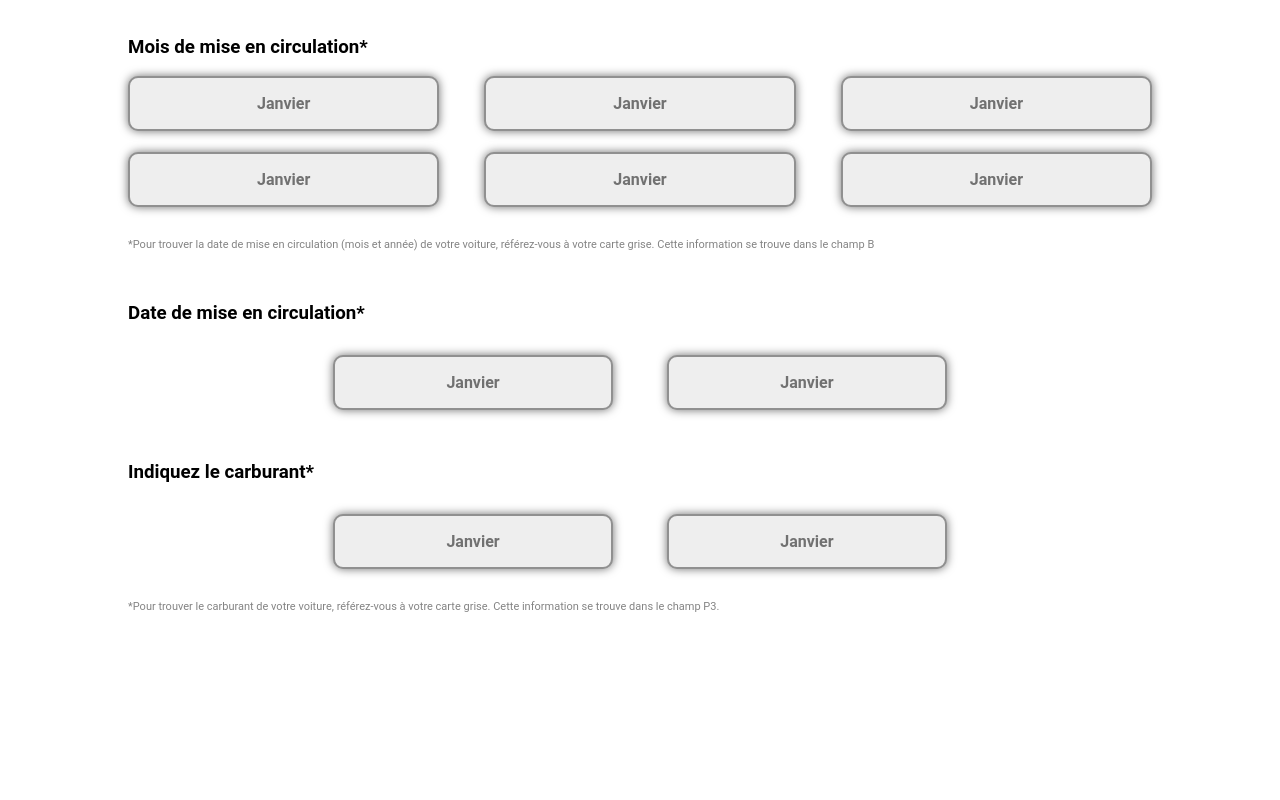
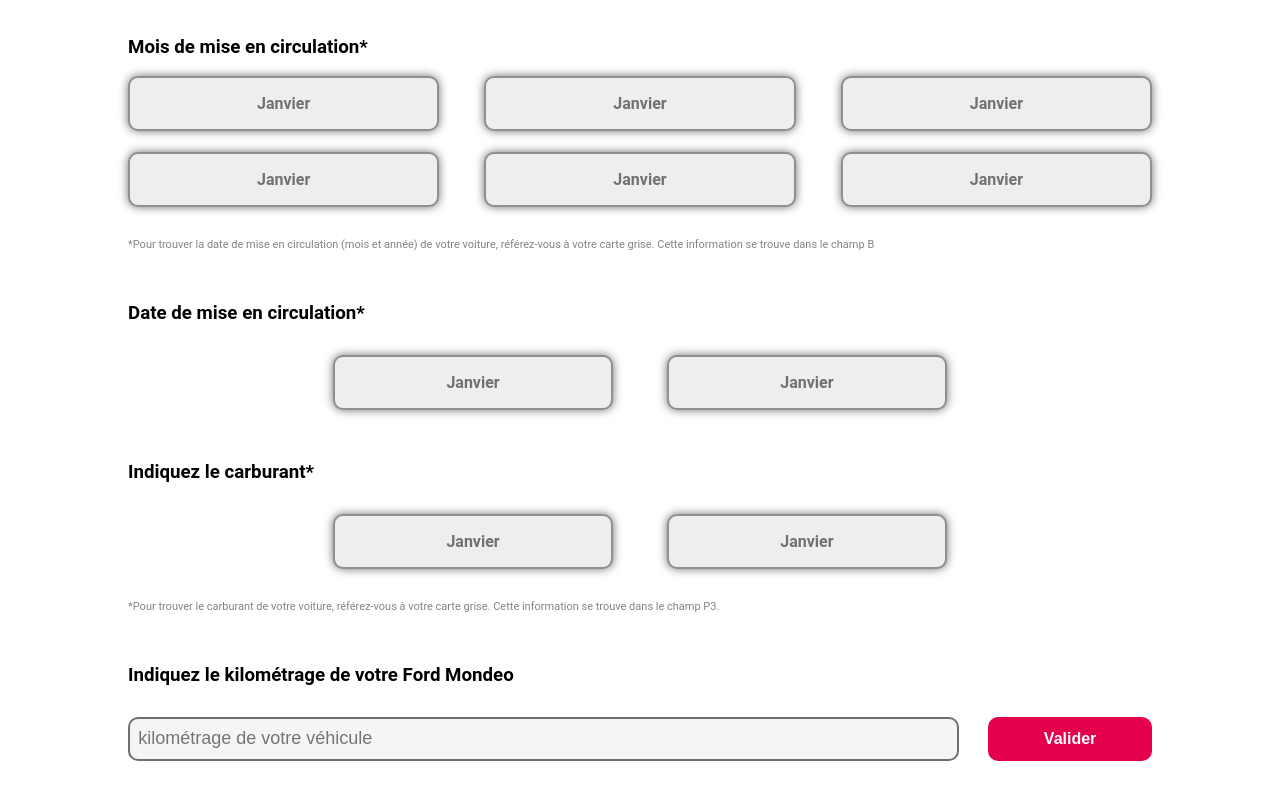
Before and after one commit to for-stage/cote-argus, a Vue app in the folder code/vue/: page / in a window 1280 px wide. Shown: the part 370-1170 px from the top of the page. Before the commit the page ends 1019 px from the top, so only its background shows below. Built offline with nearby package versions, Linux system fonts and the light colour scheme.

Commit message:
kilometrage form added

```diff
--- a/code/vue/src/App.vue
+++ b/code/vue/src/App.vue
@@ -49,7 +49,7 @@ import Model from './components/Model.vue';
 body {
   margin: 0;
   font-family: Roboto, Arial, Helvetica, sans-serif;
-  padding-bottom: 1%;
+  padding-bottom: 2%;
 }
 
 .marque {
--- a/code/vue/src/components/DetailCar.vue
+++ b/code/vue/src/components/DetailCar.vue
@@ -5,6 +5,7 @@ import DateComponent from './DateComponent.vue'
 import YearsPopup from './YearsPopup.vue'
 import DateChoice from './DateChoice.vue'
 import CarburantChoice from './CarburantChoice.vue'
+import KilometrageComponent from './KilometrageComponent.vue'
 
 </script>
 
@@ -18,6 +19,7 @@ import CarburantChoice from './CarburantChoice.vue'
       </div>
       <DateChoice />
       <CarburantChoice />
+      <KilometrageComponent />
     </div>
 
 
--- /dev/null
+++ b/code/vue/src/components/KilometrageComponent.vue
@@ -0,0 +1,62 @@
+<script setup>
+
+
+</script>
+
+<template>
+
+<div class="kilometrage">
+    <h3>Indiquez le kilométrage de votre Ford Mondeo</h3>
+    <form class="kilometrage-form">
+    <div class="kilometrage-input">
+        <input type="text" name="kilo" placeholder="kilométrage de votre véhicule ">
+    </div>
+    <div class="kilometrage-btn">
+        <button type="submit" name="valider">Valider</button>
+    </div>
+    </form>
+</div>
+
+</template>
+
+<style  scoped>
+.kilometrage{
+    margin-top:5%;
+}
+.kilometrage-form {
+    margin-top:3%;
+    width: 100%;
+    display: flex;
+    justify-content: space-between;
+    height: 40px;
+}
+.kilometrage-input{
+    width: 80%;
+    height: 100%;
+}
+.kilometrage-input input{
+    border: solid 2px #6F6F6F;
+    width: 100%;
+    height: 100%;
+    border-radius: 10px;
+    color: #393939;
+    font-size: 18px;
+    padding: 0 0 0 1%;
+    background: #F5F5F5;
+}
+.kilometrage-btn {
+    width: 16%;
+    height: 110%;
+}
+.kilometrage-btn button{
+    width: 100%;
+    background: #E5004E;
+    height: 100%;
+    border: none;
+    border-radius: 10px;
+    color:white;
+    font-weight:bold;
+    font-size:16px;
+}
+
+</style>
```
